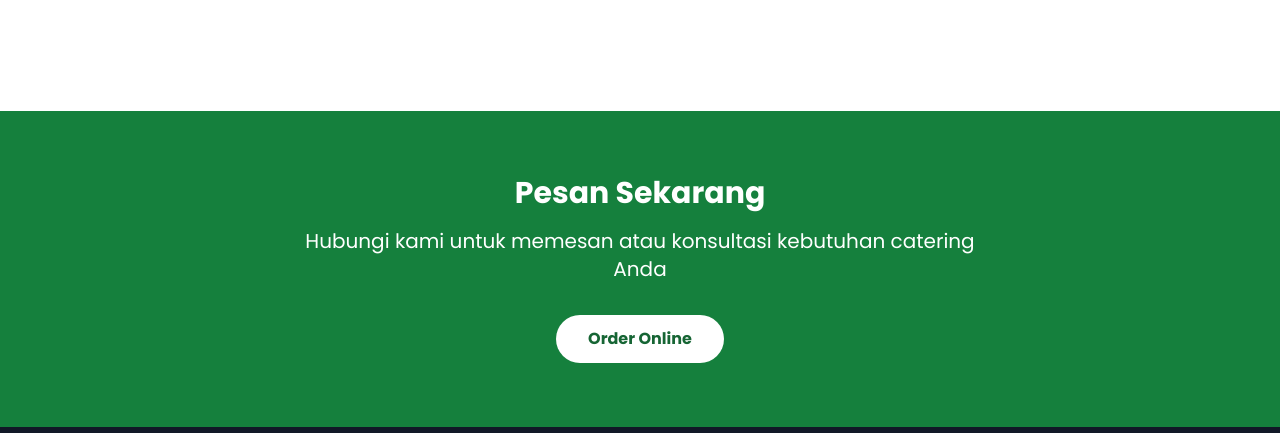
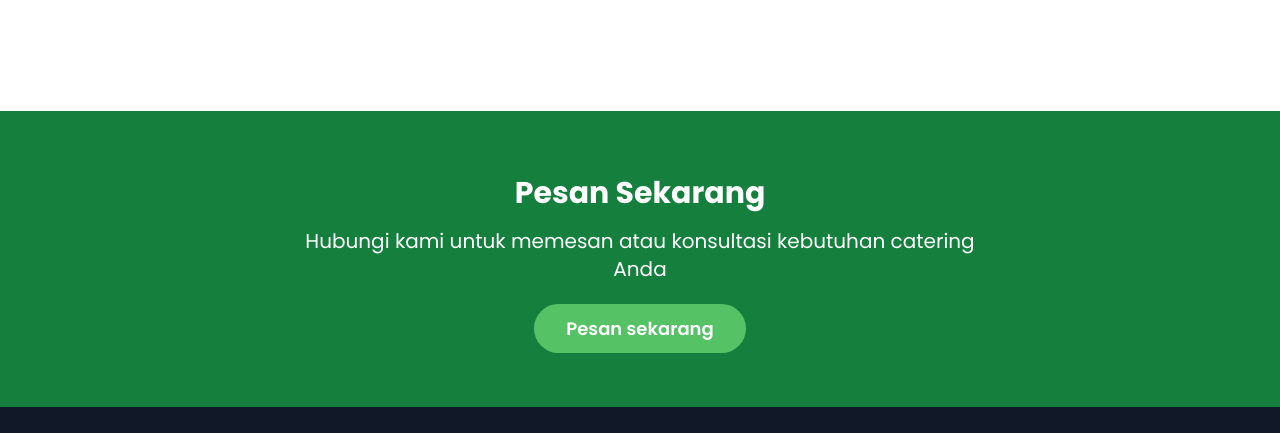
Before and after one commit to samiabhan/syahreza-catering, a plain HTML site: page menu.html in a window 1280 px wide. Shown: the part 1958-2391 px from the top of the page. Drawn offline with nearby package versions, Linux system fonts and the light colour scheme.

Commit message:
Update menu.html

```diff
--- a/menu.html
+++ b/menu.html
@@ -315,7 +315,7 @@
         <div class="container mx-auto px-6 text-center">
             <h2 class="text-3xl font-bold mb-4">Pesan Sekarang</h2>
             <p class="text-xl mb-8 max-w-2xl mx-auto">Hubungi kami untuk memesan atau konsultasi kebutuhan catering Anda</p>
-            <a href="order.html" class="inline-block bg-white text-green-800 px-8 py-3 rounded-full font-bold hover:bg-gray-100 transition">Order Online</a>
+           <a href="https://wa.me/6283811902668" class="text-white btn-primary text-white px-8 py-3 rounded-full text-lg font-semibold" target="_blank">Pesan sekarang</a>
         </div>
     </section>
 
```
